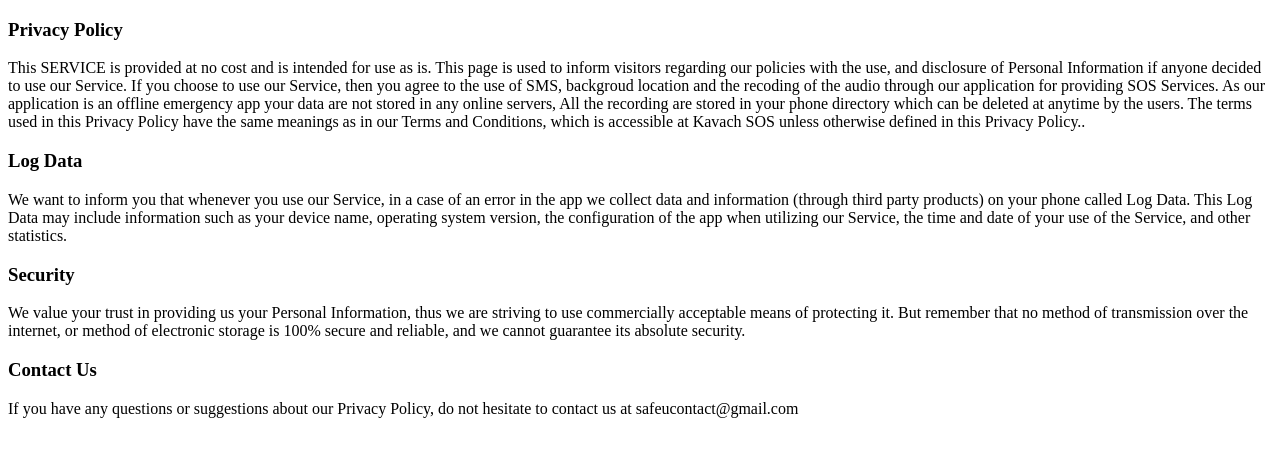
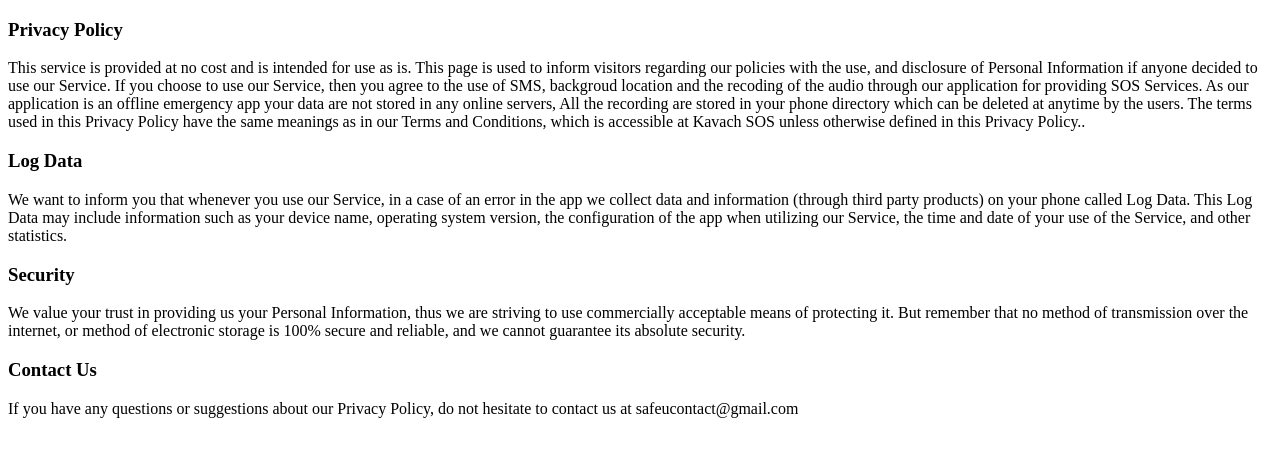
Before and after one commit to gracelewiss/SafeUPrivacyPolicy, a plain HTML site: page index.html in a window 1280 px wide. Drawn offline with Linux system fonts and the light colour scheme.

```diff
--- a/index.html
+++ b/index.html
@@ -4,7 +4,7 @@
 
 <h3>Privacy Policy</h3>
 
-<p>This SERVICE is provided at no cost and is intended for use as is.
+<p>This service is provided at no cost and is intended for use as is.
 
     This page is used to inform visitors regarding our policies with the use, and disclosure of Personal Information if anyone decided to use our Service.
 
```
